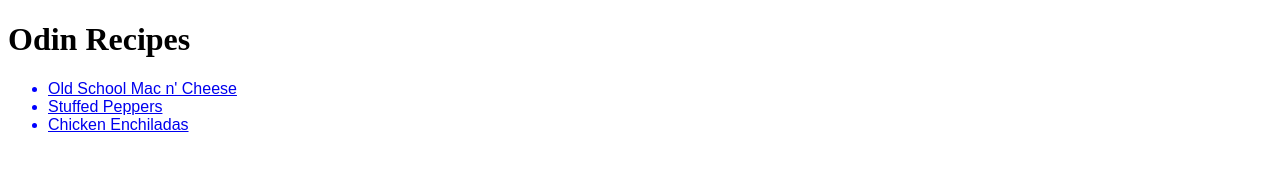
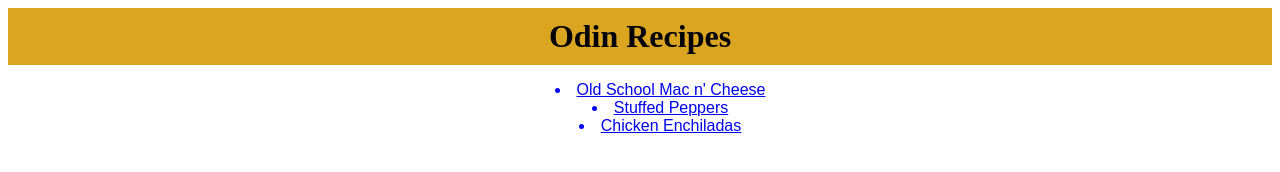
Before and after one commit to Tatadashi/odin-recipes, a plain HTML site: page index.html in a window 1280 px wide. Drawn offline with Linux system fonts and the light colour scheme.

Commit message:
Add onto li and Create title CSS for index.html
Center li and its bulletpoints. Made class: title and centered it. Add background color to title as decoration

```diff
--- a/index.html
+++ b/index.html
@@ -7,7 +7,7 @@
     </head>
 
     <body>
-        <h1>Odin Recipes</h1>
+        <h1 class="title">Odin Recipes</h1>
 
         <ul>
             <li><a href="./recipes/old-school-mac-n-cheese.html" alt="Old School Mac n' Cheese recipe name">Old School Mac n' Cheese</a></li>
--- a/style.css
+++ b/style.css
@@ -1,4 +1,14 @@
 li {
     color:blue;
     font-family: 'Comic Sans', sans-serif;
+    text-align: center;
+    list-style-position: inside;
 }
+
+.title {
+    margin: auto;
+    text-align: center;
+    font-weight: bolder;
+    background-color: goldenrod;
+    padding: 10px 50px;
+}
```
